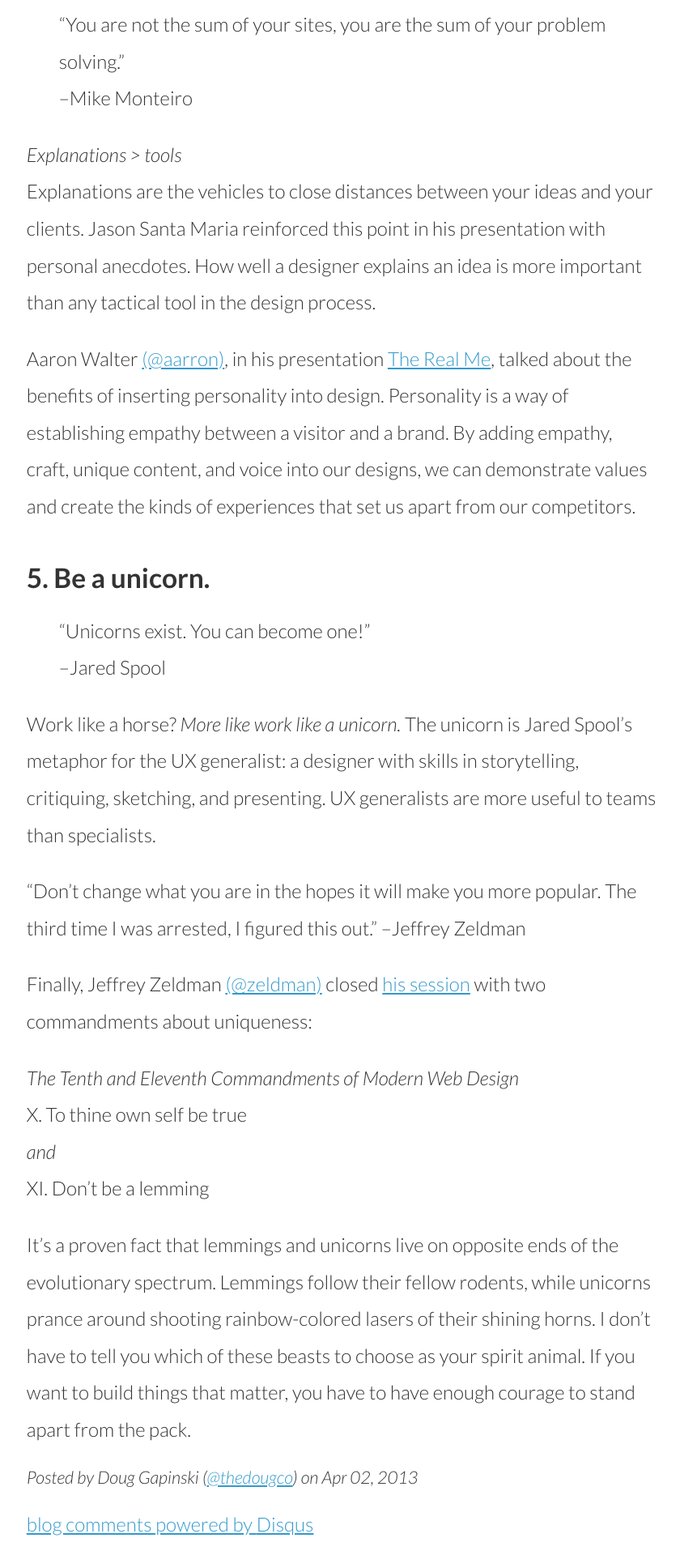
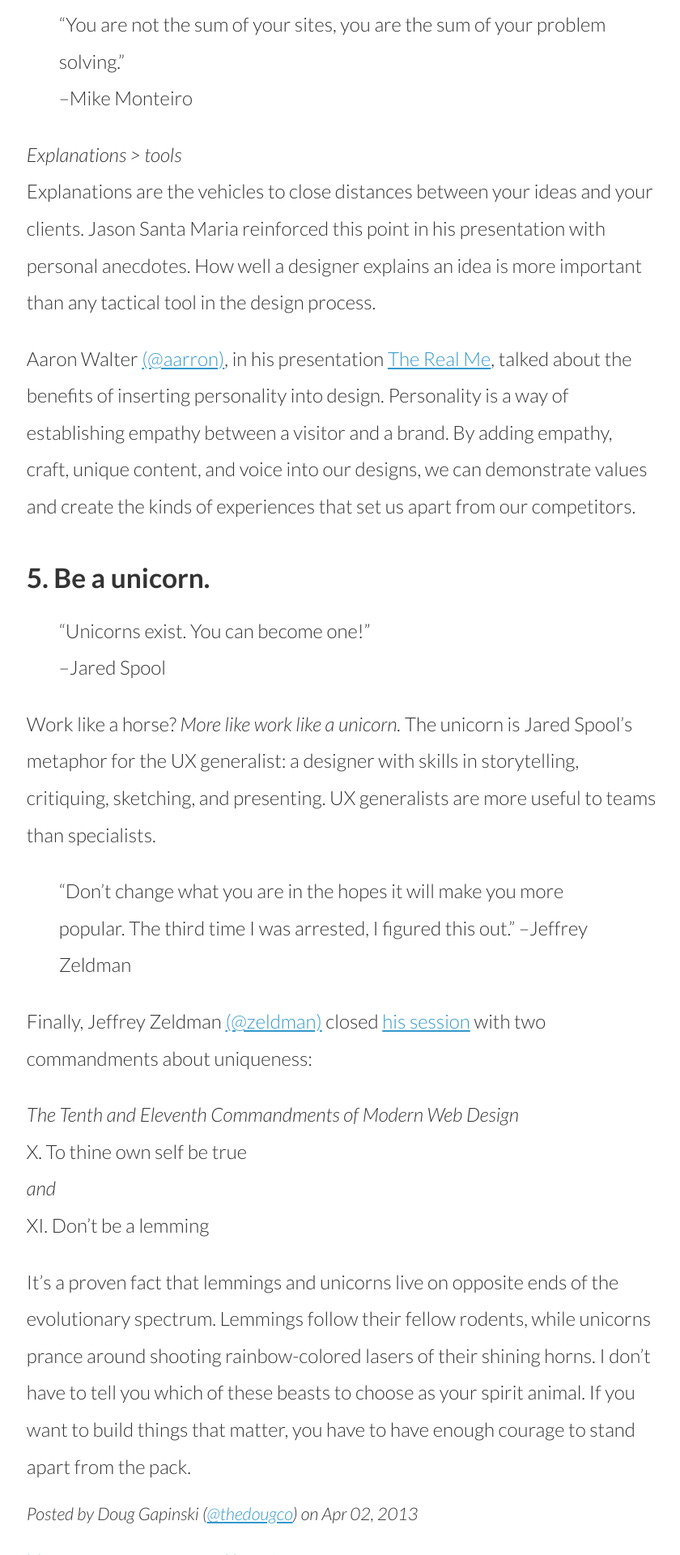
Before and after one commit to thedougco/responsive.ly, a Jekyll site: the page built from _posts/2013-04-3-the_five_most_important_ideas_from_an_event_apart_seattle_2013.md, in a window 1280 px wide. Shown: the part 4480-6400 px from the top of the page at 81% size, without its empty margins (44-884 px from the left). Built offline with Jekyll 4.4.1, drawn with Linux system fonts in a browser that asks for light colours; nearby versions of some CDN libraries; Markdown is read by kramdown in place of the engine named in the settings; comment, search, counter and statistics services are not loaded.

```diff
--- a/_posts/2013-04-3-the_five_most_important_ideas_from_an_event_apart_seattle_2013.md
+++ b/_posts/2013-04-3-the_five_most_important_ideas_from_an_event_apart_seattle_2013.md
@@ -72,7 +72,8 @@ Aaron Walter [(@aarron)](https://twitter.com/aarron), in his presentation [The R
 
 Work like a horse? *More like work like a unicorn.* The unicorn is Jared Spool’s metaphor for the UX generalist: a designer with skills in storytelling, critiquing, sketching, and presenting.  UX generalists are more useful to teams than specialists.
 
-“Don't change what you are in the hopes it will make you more popular. The third time I was arrested, I figured this out.” --Jeffrey Zeldman
+> “Don't change what you are in the hopes it will make you more popular. The third time I was arrested, I figured this out.”
+> --Jeffrey Zeldman
 
 Finally, Jeffrey Zeldman [(@zeldman)](https://twitter.com/zeldman) closed [his session](http://responsive.ly/2013/04/session-notes-for-zeldmans-ten-commandments-of-web-design/) with two commandments about uniqueness:
 
```
